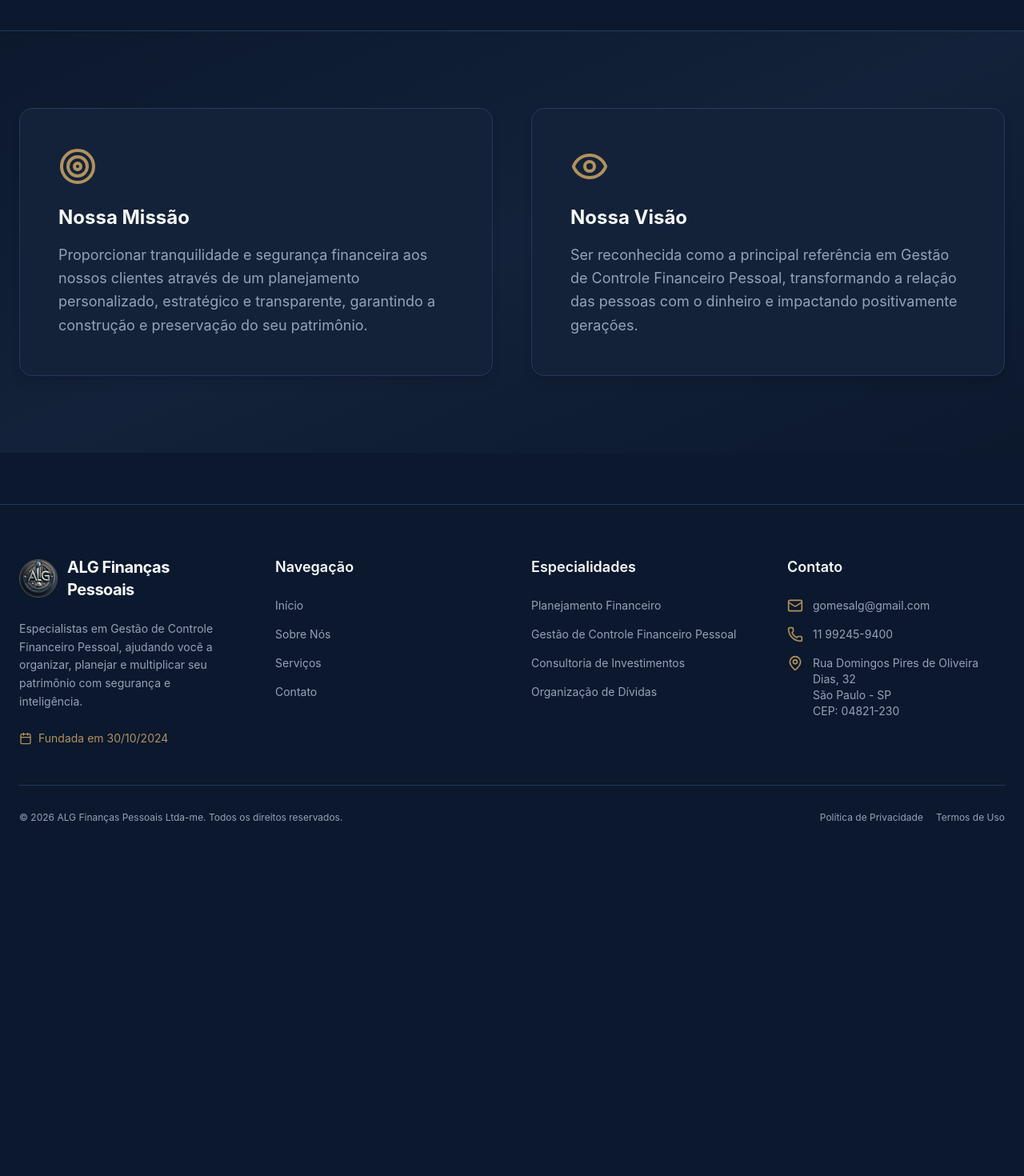
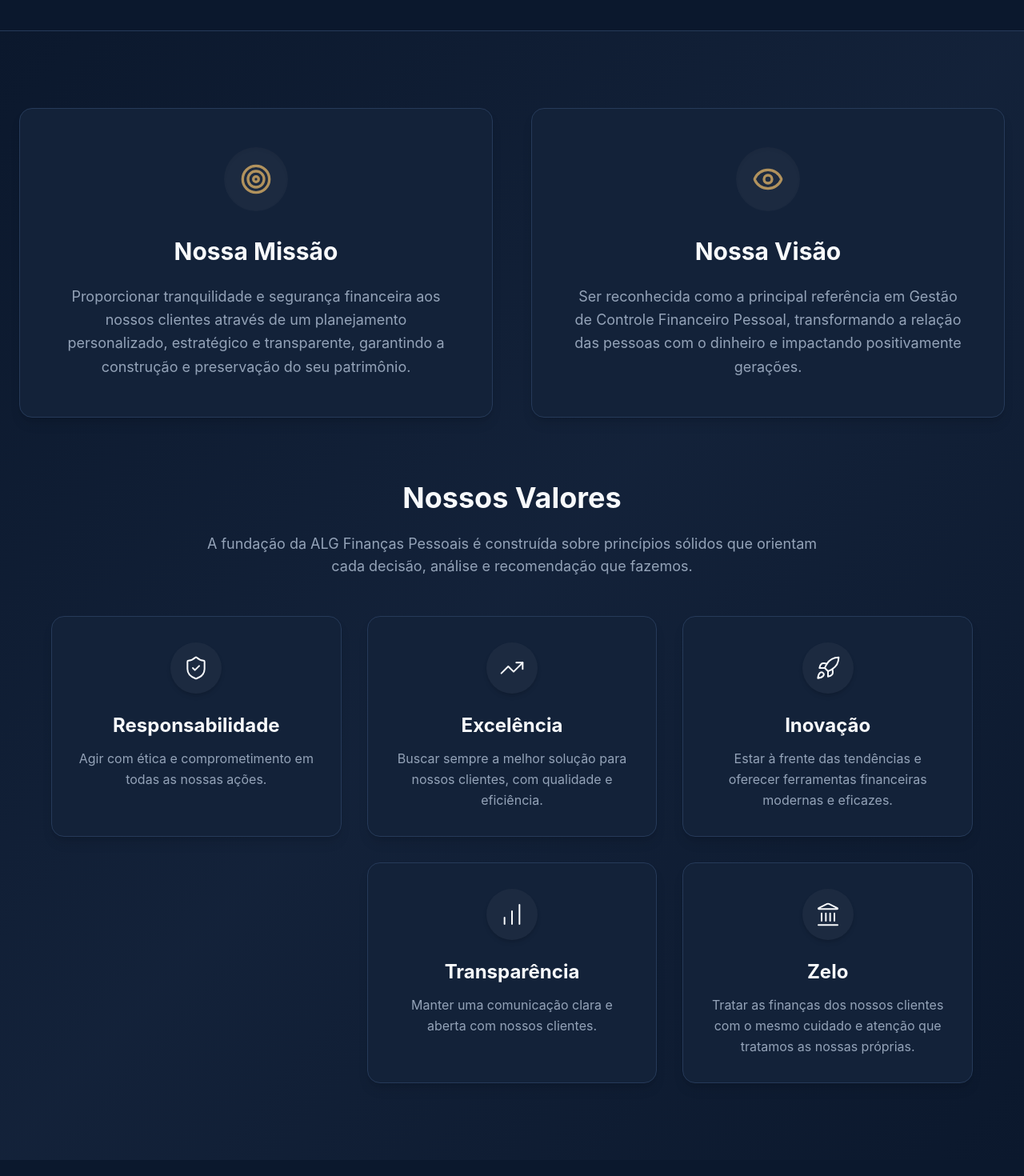
Before and after one commit to gomesalg-Alg/alg-finan-as-pessoais-aef4fpcfn, a React (Vite) app: page /sobre in a window 1280 px wide. Shown: the part 1060-2530 px from the top of the page at 80% size. Before the commit the page ends 2122 px from the top, so only its background shows below. Built offline with nearby package versions, Linux system fonts and the light colour scheme.

Commit message:
Refactor contact form and content sections

```diff
--- a/package.json
+++ b/package.json
@@ -46,6 +46,7 @@
     "@radix-ui/react-toggle": "^1.1.10",
     "@radix-ui/react-toggle-group": "^1.1.11",
     "@radix-ui/react-tooltip": "^1.2.8",
+    "@supabase/supabase-js": "^2.100.1",
     "@tailwindcss/aspect-ratio": "^0.4.2",
     "caniuse-lite": "^1.0.30001777",
     "class-variance-authority": "^0.7.1",
@@ -56,6 +57,7 @@
     "embla-carousel-react": "^8.6.0",
     "input-otp": "^1.4.2",
     "next-themes": "^0.4.6",
+    "pocketbase": "~0.26.8",
     "react": "^19.2.4",
     "react-day-picker": "^9.14.0",
     "react-dom": "^19.2.4",
--- a/src/lib/pocketbase/errors.ts
+++ b/src/lib/pocketbase/errors.ts
@@ -20,5 +20,5 @@ export function getErrorMessage(error: unknown): string {
     return error instanceof Error ? error.message : 'An unexpected error occurred.'
   }
   const msgs = Object.values(extractFieldErrors(error))
-  return msgs.length > 0 ? msgs.join(' ') : (error.message || 'An unexpected error occurred.')
+  return msgs.length > 0 ? msgs.join(' ') : error.message || 'An unexpected error occurred.'
 }
--- a/src/pages/About.tsx
+++ b/src/pages/About.tsx
@@ -1,5 +1,44 @@
-import { CheckCircle2, Target, Eye } from 'lucide-react'
+import {
+  CheckCircle2,
+  Target,
+  Eye,
+  ShieldCheck,
+  TrendingUp,
+  Rocket,
+  BarChart,
+  Landmark,
+} from 'lucide-react'
 import logoUrl from '@/assets/logo_escolhido_alg-bc19d.jpeg'
+
+const valuesList = [
+  {
+    title: 'Responsabilidade',
+    description: 'Agir com ética e comprometimento em todas as nossas ações.',
+    icon: ShieldCheck,
+  },
+  {
+    title: 'Excelência',
+    description: 'Buscar sempre a melhor solução para nossos clientes, com qualidade e eficiência.',
+    icon: TrendingUp,
+  },
+  {
+    title: 'Inovação',
+    description:
+      'Estar à frente das tendências e oferecer ferramentas financeiras modernas e eficazes.',
+    icon: Rocket,
+  },
+  {
+    title: 'Transparência',
+    description: 'Manter uma comunicação clara e aberta com nossos clientes.',
+    icon: BarChart,
+  },
+  {
+    title: 'Zelo',
+    description:
+      'Tratar as finanças dos nossos clientes com o mesmo cuidado e atenção que tratamos as nossas próprias.',
+    icon: Landmark,
+  },
+]
 
 export default function About() {
   return (
@@ -61,22 +100,26 @@ export default function About() {
         </div>
       </section>
 
-      {/* Mission & Vision */}
+      {/* Mission, Vision & Values Section */}
       <section className="py-16 md:py-24 bg-gradient-primary border-t border-border">
         <div className="container mx-auto px-4 md:px-6">
-          <div className="grid md:grid-cols-2 gap-12">
-            <div className="bg-card border border-border rounded-2xl p-8 md:p-12 shadow-lg">
-              <Target className="h-12 w-12 text-primary mb-6" />
-              <h3 className="text-2xl font-bold mb-4 text-foreground">Nossa Missão</h3>
+          <div className="grid md:grid-cols-2 gap-12 mb-20">
+            <div className="bg-card border border-border rounded-2xl p-8 md:p-12 shadow-lg text-center flex flex-col items-center">
+              <div className="h-20 w-20 rounded-full bg-secondary flex items-center justify-center mb-8 shadow-inner">
+                <Target className="h-10 w-10 text-primary" />
+              </div>
+              <h3 className="text-3xl font-bold mb-6 text-foreground">Nossa Missão</h3>
               <p className="text-muted-foreground leading-relaxed text-lg">
                 Proporcionar tranquilidade e segurança financeira aos nossos clientes através de um
                 planejamento personalizado, estratégico e transparente, garantindo a construção e
                 preservação do seu patrimônio.
               </p>
             </div>
-            <div className="bg-card border border-border rounded-2xl p-8 md:p-12 shadow-lg">
-              <Eye className="h-12 w-12 text-primary mb-6" />
-              <h3 className="text-2xl font-bold mb-4 text-foreground">Nossa Visão</h3>
+            <div className="bg-card border border-border rounded-2xl p-8 md:p-12 shadow-lg text-center flex flex-col items-center">
+              <div className="h-20 w-20 rounded-full bg-secondary flex items-center justify-center mb-8 shadow-inner">
+                <Eye className="h-10 w-10 text-primary" />
+              </div>
+              <h3 className="text-3xl font-bold mb-6 text-foreground">Nossa Visão</h3>
               <p className="text-muted-foreground leading-relaxed text-lg">
                 Ser reconhecida como a principal referência em Gestão de Controle Financeiro
                 Pessoal, transformando a relação das pessoas com o dinheiro e impactando
@@ -84,6 +127,37 @@ export default function About() {
               </p>
             </div>
           </div>
+
+          <div className="text-center max-w-3xl mx-auto mb-12">
+            <h3 className="text-3xl md:text-4xl font-bold mb-6 text-foreground">Nossos Valores</h3>
+            <p className="text-lg text-muted-foreground">
+              A fundação da ALG Finanças Pessoais é construída sobre princípios sólidos que orientam
+              cada decisão, análise e recomendação que fazemos.
+            </p>
+          </div>
+
+          <div className="grid grid-cols-1 md:grid-cols-2 lg:grid-cols-3 gap-8 max-w-6xl mx-auto">
+            {valuesList.map((value, index) => {
+              const Icon = value.icon
+              return (
+                <div
+                  key={index}
+                  className={`flex flex-col items-center text-center p-8 rounded-2xl bg-card hover:bg-secondary/50 shadow-lg border border-border hover:border-primary/30 transition-all duration-300 group ${
+                    index === 3 ? 'lg:col-start-2 lg:col-span-1 lg:-ml-1/2' : ''
+                  } ${index === 4 ? 'lg:col-span-1' : ''}`}
+                >
+                  <div className="h-16 w-16 rounded-full bg-secondary flex items-center justify-center mb-6 shadow-md group-hover:scale-110 transition-transform duration-300 group-hover:bg-primary">
+                    <Icon
+                      className="h-8 w-8 text-foreground group-hover:text-primary-foreground"
+                      strokeWidth={1.5}
+                    />
+                  </div>
+                  <h4 className="text-2xl font-bold mb-3 text-foreground">{value.title}</h4>
+                  <p className="text-muted-foreground leading-relaxed">{value.description}</p>
+                </div>
+              )
+            })}
+          </div>
         </div>
       </section>
     </div>
--- a/src/pages/Contact.tsx
+++ b/src/pages/Contact.tsx
@@ -6,7 +6,7 @@ export default function Contact() {
   return (
     <div className="pt-24 pb-16 min-h-screen bg-background">
       <div className="container mx-auto px-4 md:px-6">
-        <div className="max-w-5xl mx-auto">
+        <div className="max-w-4xl mx-auto">
           <div className="text-center mb-16">
             <h1 className="text-4xl md:text-5xl font-bold mb-6 text-foreground">Vamos conversar</h1>
             <p className="text-lg md:text-xl text-muted-foreground max-w-2xl mx-auto">
@@ -16,19 +16,18 @@ export default function Contact() {
             </p>
           </div>
 
-          <div className="grid lg:grid-cols-3 gap-12 items-start">
-            {/* Contact Info */}
-            <div className="lg:col-span-1 space-y-8">
-              <div className="bg-card p-8 rounded-2xl shadow-lg border border-border">
-                <h3 className="text-xl font-bold mb-6 text-foreground">Informações de Contato</h3>
+          {/* Contact Info Centered */}
+          <div className="bg-card p-8 md:p-10 rounded-2xl shadow-lg border border-border mb-12">
+            <h3 className="text-2xl font-bold mb-10 text-center text-foreground">
+              Informações de Contato
+            </h3>
 
-                <div className="space-y-6">
-                  <div className="flex items-start gap-4">
-                    <div className="h-10 w-10 rounded-full bg-secondary flex items-center justify-center shrink-0">
-                      <Phone className="h-5 w-5 text-primary" />
+            <div className="grid md:grid-cols-3 gap-8 text-center divide-y md:divide-y-0 md:divide-x divide-border">
+              <div className="flex flex-col items-center pt-6 md:pt-0 first:pt-0">
+                <div className="h-14 w-14 rounded-full bg-secondary flex items-center justify-center mb-5">
+                  <Phone className="h-6 w-6 text-primary" />
                 </div>
-                    <div>
-                      <p className="text-sm font-medium text-muted-foreground mb-1">
+                <p className="text-sm font-medium text-muted-foreground mb-2">
                   Telefone / WhatsApp
                 </p>
                 <a
@@ -40,31 +39,25 @@ export default function Contact() {
                   11 99245-9400
                 </a>
               </div>
+
+              <div className="flex flex-col items-center pt-6 md:pt-0">
+                <div className="h-14 w-14 rounded-full bg-secondary flex items-center justify-center mb-5">
+                  <Mail className="h-6 w-6 text-primary" />
                 </div>
-
-                  <div className="flex items-start gap-4">
-                    <div className="h-10 w-10 rounded-full bg-secondary flex items-center justify-center shrink-0">
-                      <Mail className="h-5 w-5 text-primary" />
-                    </div>
-                    <div>
-                      <p className="text-sm font-medium text-muted-foreground mb-1">E-mail</p>
+                <p className="text-sm font-medium text-muted-foreground mb-2">E-mail</p>
                 <a
                   href="mailto:gomesalg@gmail.com"
-                        className="text-lg font-semibold text-foreground hover:text-primary transition-colors break-all"
+                  className="text-lg font-semibold text-foreground hover:text-primary transition-colors truncate w-full max-w-[250px]"
                 >
                   gomesalg@gmail.com
                 </a>
               </div>
+
+              <div className="flex flex-col items-center pt-6 md:pt-0">
+                <div className="h-14 w-14 rounded-full bg-secondary flex items-center justify-center mb-5">
+                  <MapPin className="h-6 w-6 text-primary" />
                 </div>
-
-                  <div className="flex items-start gap-4">
-                    <div className="h-10 w-10 rounded-full bg-secondary flex items-center justify-center shrink-0">
-                      <MapPin className="h-5 w-5 text-primary" />
-                    </div>
-                    <div>
-                      <p className="text-sm font-medium text-muted-foreground mb-1">
-                        Endereço Sede
-                      </p>
+                <p className="text-sm font-medium text-muted-foreground mb-2">Endereço Sede</p>
                 <p className="text-base font-medium text-foreground leading-relaxed">
                   Rua Domingos Pires de Oliveira Dias, 32
                   <br />
@@ -74,28 +67,27 @@ export default function Contact() {
                 </p>
               </div>
             </div>
-                </div>
 
-                <div className="mt-8 pt-8 border-t border-border">
+            <div className="mt-10 pt-8 border-t border-border flex flex-col items-center text-center">
               <p className="text-sm text-muted-foreground mb-4">Prefere um contato rápido?</p>
               <Button
                 asChild
-                    className="w-full bg-[#25D366] hover:bg-[#128C7E] text-white shadow-md border-0"
+                className="w-full sm:w-auto bg-[#25D366] hover:bg-[#128C7E] text-white shadow-md border-0"
               >
                 <a href="https://wa.me/5511992459400" target="_blank" rel="noopener noreferrer">
                   <MessageCircle className="mr-2 h-5 w-5" />
-                      Iniciar Conversa
+                  Iniciar Conversa no WhatsApp
                 </a>
               </Button>
             </div>
           </div>
-            </div>
 
           {/* Form */}
-            <div className="lg:col-span-2 bg-card p-8 md:p-10 rounded-2xl shadow-lg border border-border">
-              <h2 className="text-2xl font-bold mb-6 text-foreground">Solicitar Consultoria</h2>
+          <div className="bg-card p-8 md:p-10 rounded-2xl shadow-lg border border-border">
+            <h2 className="text-2xl font-bold mb-8 text-center text-foreground">
+              Solicitar Consultoria
+            </h2>
             <ContactForm />
-            </div>
           </div>
         </div>
       </div>
```
Also changed, not shown: src/lib/pocketbase/schema.json (+3 -8 lines), src/lib/supabase/client.ts (+6 -6 lines), src/lib/supabase/types.ts (+31 -40 lines), .skip.config.json, src/main.tsx (line endings or trailing spaces), vite-plugin-react-uid.js (line endings or trailing spaces), 1 other file (tests, documents, lock files or other folders). Lines whose indentation alone changed are shown as unchanged.
